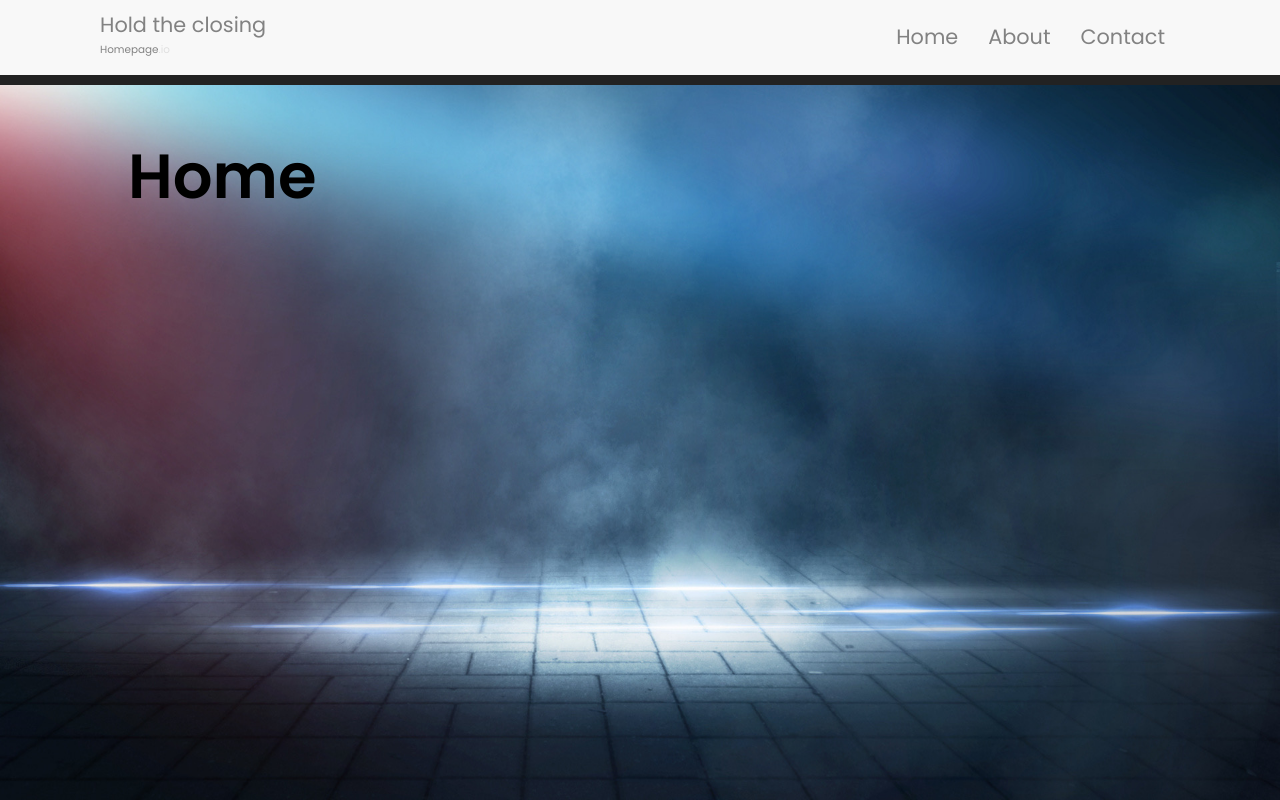
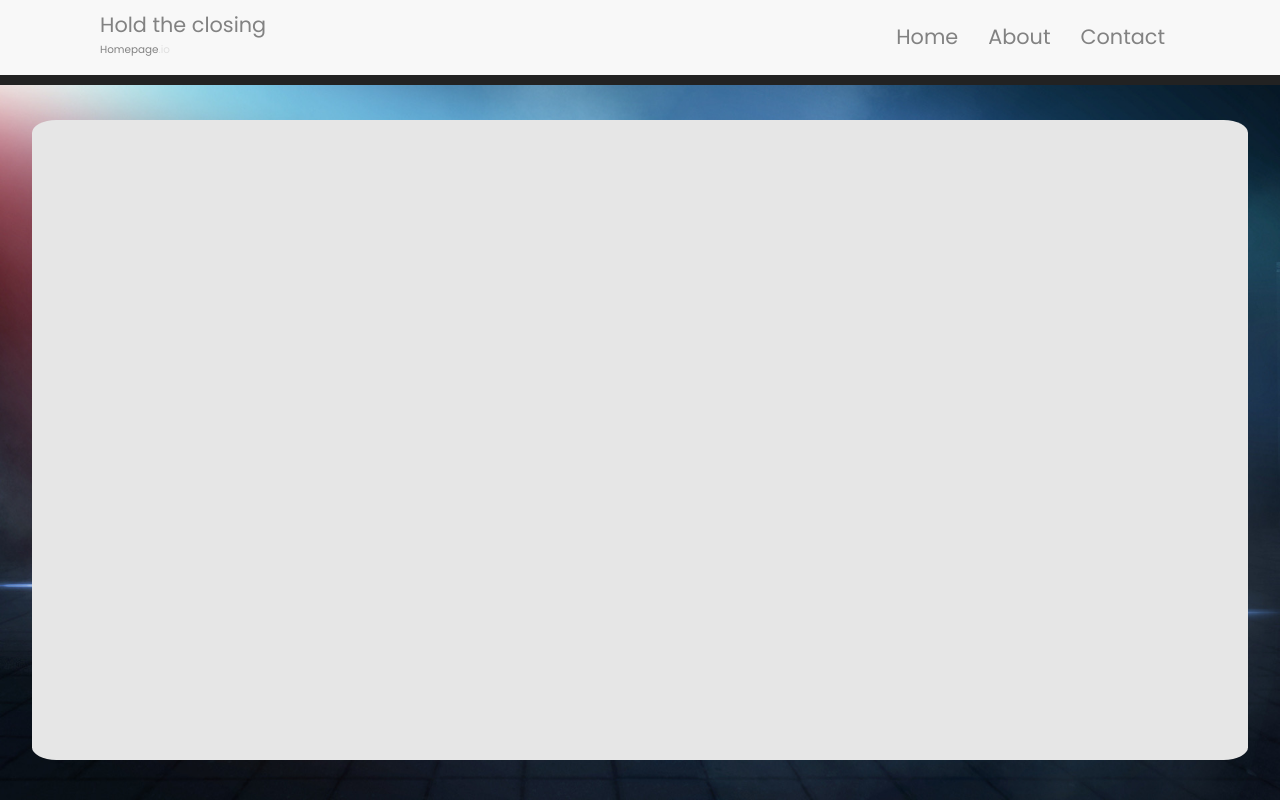
Before and after one commit to abdelrahman-yahia-zakaria/website-React, a React (Create React App) app: page / in a window 1280 px wide. Built offline with nearby package versions, Linux system fonts and the light colour scheme.

Commit message:
first ico

```diff
--- a/src/App.js
+++ b/src/App.js
@@ -1,5 +1,6 @@
 import React, { Component } from "react";
 import { NavLink, Link } from "react-router-dom";
+import "./App.css"
 
 // import { BurgerIcon } from './'
 import styled from "styled-components";
@@ -200,6 +201,8 @@ class Nav extends Component {
             </NavLink>
           </ul>
         </nav>
+        <div className="box-page">
+        </div>
       </Navigation>
     );
   }
--- a/src/index.css
+++ b/src/index.css
@@ -40,3 +40,13 @@ h1 {
   font-size: 3em;
   font-weight: 600;
 }
+.box-page {
+  position: fixed;
+  border-radius: 2%;
+  background-color: #e6e6e6;
+  width: 95%;
+  height: 80%;
+  top: 15%;
+  left: 2.5%;
+  text-align: center;
+}
--- a/src/index.js
+++ b/src/index.js
@@ -14,6 +14,9 @@ import "./index.css";
 const App = () => (
   <div>
     <Nav />
+
+
+
     <div className="container">
       <Route exact={true} path="/" component={Home} />
       <Route exaxt path="/about" component={About} />
```
Also changed, not shown: src/App.css (added).
